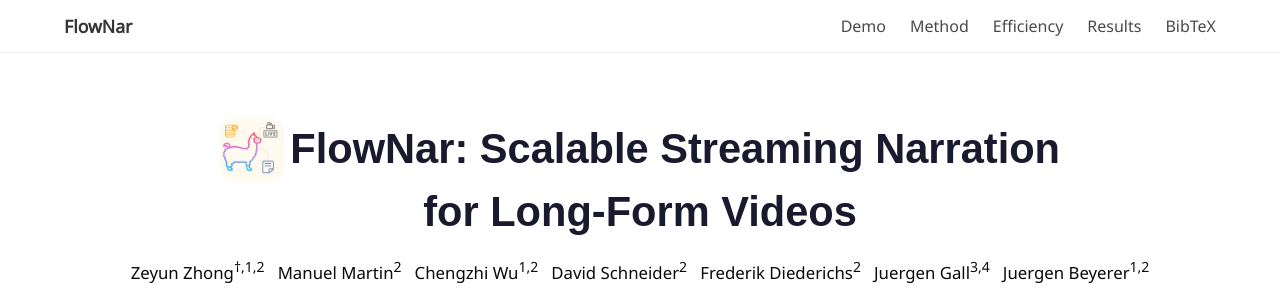
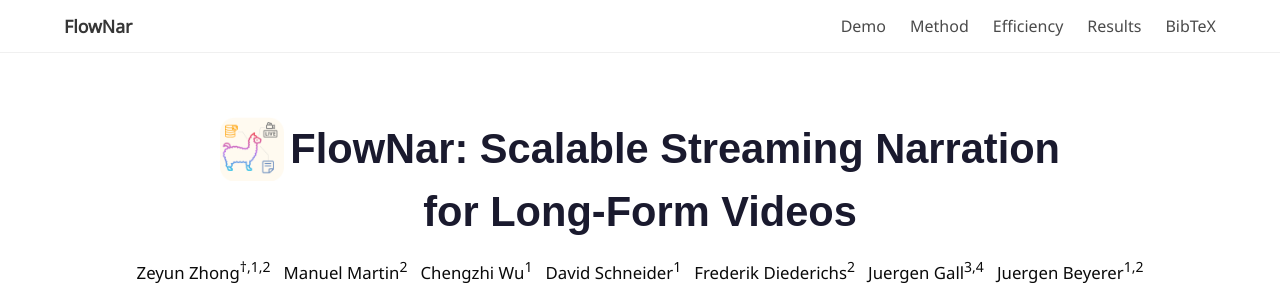
Before and after one commit to zeyun-zhong/FlowNar, a plain HTML site: page webpage/index.html in a window 1280 px wide. Shown: the top 290 px of the page. Drawn offline with nearby package versions, Linux system fonts and the light colour scheme; some icons are missing; a web font is replaced by a local one.

Commit message:
Corrected affiliation in the project page

```diff
--- a/webpage/index.html
+++ b/webpage/index.html
@@ -466,8 +466,8 @@
       <div class="author-line" style="margin-top: 1.2rem;">
         <a href="mailto:zeyun.zhong@kit.edu">Zeyun Zhong</a><sup>†,1,2</sup>&nbsp;&nbsp;
         <a href="#">Manuel Martin</a><sup>2</sup>&nbsp;&nbsp;
-        <a href="#">Chengzhi Wu</a><sup>1,2</sup>&nbsp;&nbsp;
-        <a href="#">David Schneider</a><sup>2</sup>&nbsp;&nbsp;
+        <a href="#">Chengzhi Wu</a><sup>1</sup>&nbsp;&nbsp;
+        <a href="#">David Schneider</a><sup>1</sup>&nbsp;&nbsp;
         <a href="#">Frederik Diederichs</a><sup>2</sup>&nbsp;&nbsp;
         <a href="#">Juergen Gall</a><sup>3,4</sup>&nbsp;&nbsp;
         <a href="#">Juergen Beyerer</a><sup>1,2</sup>
```
